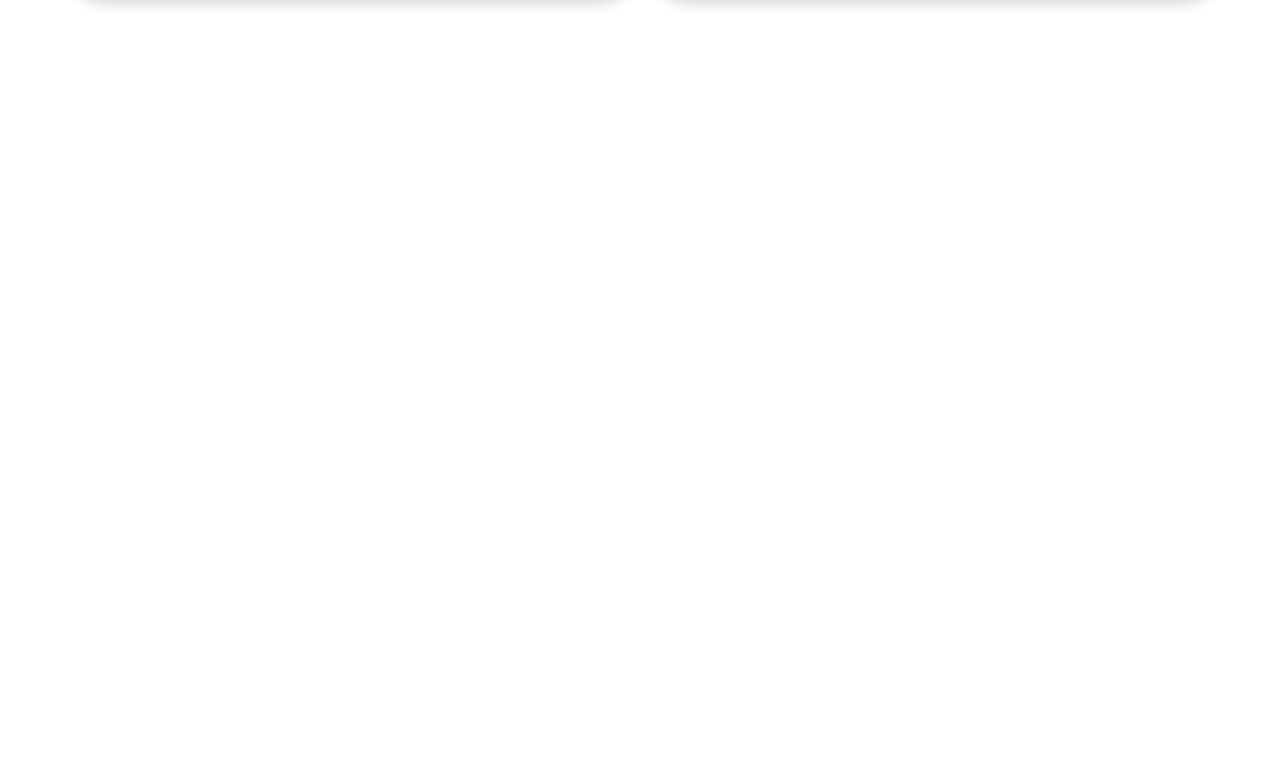
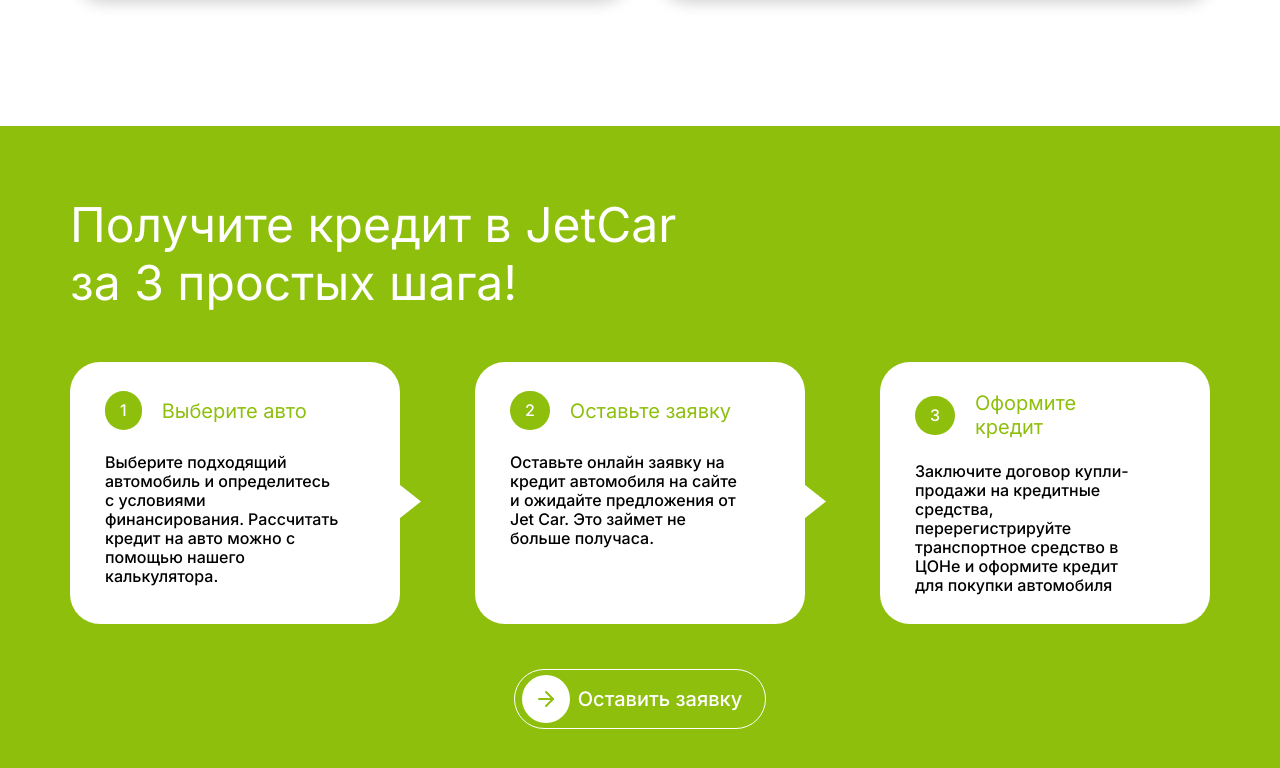
Before and after one commit to Zh3nyaZh3nya/site-practics-02, a Vue app: page / in a window 1280 px wide. Shown: the part 2478-3246 px from the top of the page. Before the commit the page ends 2491 px from the top, so only its background shows below. Built offline with nearby package versions, Linux system fonts and the light colour scheme.

Commit message:
added a new component about getting a loan

```diff
--- /dev/null
+++ b/src/components/JC-GettingLoan.vue
@@ -0,0 +1,144 @@
+<template>
+  <div class="getting__wrapper">
+    <div class="getting__content">
+      <div class="getting__content-title">
+        <h2>
+          Получите кредит в JetCar <br/>
+          за 3 простых шага!
+        </h2>
+      </div>
+      <div class="getting__content__row">
+        <div
+            class="getting__content__row-item"
+            v-for="item in gettingLoan"
+            :key="item.id"
+        >
+          <div class="getting__content__row-item-title">
+            <div class="getting__content__row-item-title-number">
+              <span>{{item.id}}</span>
+            </div>
+            <div class="getting__content__row-item-title-text">
+              <h3>{{item.title}}</h3>
+            </div>
+          </div>
+          <div class="getting__content__row-item-subtitle">
+            <span>{{item.subtitle}}</span>
+          </div>
+        </div>
+      </div>
+      <div class="getting__content-btn">
+        <jc-button style="background: none;box-shadow: none;border: 1px solid #fff;">
+          <template v-slot:img>
+            <img src="@/assets/image/svgIcon/arrow-right.svg" alt="arrow">
+          </template>
+          <template v-slot:text>
+            <span>Оставить заявку</span>
+          </template>
+        </jc-button>
+      </div>
+    </div>
+  </div>
+</template>
+
+<script>
+export default {
+  name: "jc-getting-loan",
+  data() {
+    return {
+      gettingLoan: [
+        {
+          id: 1,
+          title: "Выберите авто",
+          subtitle: "Выберите подходящий автомобиль и определитесь с условиями финансирования. Рассчитать кредит на авто можно с помощью нашего калькулятора.",
+        },
+        {
+          id: 2,
+          title: "Оставьте заявку",
+          subtitle: "Оставьте онлайн заявку на кредит автомобиля на сайте и ожидайте предложения от Jet Car. Это займет не больше получаса.",
+        },
+        {
+          id: 3,
+          title: "Оформите кредит",
+          subtitle: "Заключите договор купли-продажи на кредитные средства, перерегистрируйте транспортное средство в ЦОНе и оформите кредит для покупки автомобиля",
+        },
+      ]
+    }
+  },
+}
+</script>
+
+<style lang="scss">
+@import "@/assets/scss/variables.scss";
+.getting__wrapper {
+  background: $green-color;
+  padding-top: 70px;
+  padding-bottom: 79px;
+  margin-bottom: 128px;
+  .getting__content {
+    max-width: 1140px;
+    width: 100%;
+    margin: 0 auto;
+    &-title {
+      margin-bottom: 50px;
+      h2 {
+        font-size: $title-font-size;
+        line-height: $title-line-height;
+        color: #fff;
+      }
+    }
+    &__row {
+      display: grid;
+      grid-template-columns: repeat(3, 330px);
+      column-gap: 75px;
+      row-gap: 30px;
+      margin-bottom: 45px;
+      &-item {
+        position: relative;
+        border-radius: 30px;
+        background: #fff;
+        padding: 29px 61px 29px 35px;
+        &:not(:last-child):after {
+          content: "";
+          background: url("@/assets/image/imageLoan/arrowRight.png") no-repeat;
+          position: absolute;
+          top: 121px;
+          right: -39px;
+          width: 41px;
+          height: 36px;
+        }
+        &-title {
+          display: flex;
+          align-items: center;
+          column-gap: 20px;
+          margin-bottom: 23px;
+          &-number {
+            padding: 10px 15px;
+            background: $green-color;
+            border-radius: 50px;
+            span {
+              font-size: $tiny-font-size;
+              line-height: $tiny-line-height;
+              color: #fff;
+            }
+          }
+          &-text {
+            h3 {
+              font-size: $small-font-size;
+              line-height: $small-line-height;
+              color: $green-color;
+            }
+          }
+        }
+        &-subtitle {
+          font-size: $tiny-font-size;
+          line-height: $tiny-line-height;
+        }
+      }
+    }
+    &-btn {
+      display: flex;
+      justify-content: center;
+    }
+  }
+}
+</style>
--- a/src/views/JC-MainPage.vue
+++ b/src/views/JC-MainPage.vue
@@ -3,15 +3,18 @@
   <jc-services />
   <jc-quiz />
   <jc-purchase-information />
+  <jc-getting-loan />
 </template>
 
 <script>
 import JcServices from "@/components/JC-Services";
 import JcQuiz from "@/components/JC-Quiz";
 import JcPurchaseInformation from "@/components/JC-PurchaseInformation";
+import JcGettingLoan from "@/components/JC-GettingLoan";
 export default {
   name: "jc-main-page",
   components: {
+    JcGettingLoan,
     JcPurchaseInformation,
     JcQuiz,
     JcServices,
```
Also changed, not shown: src/assets/image/imageLoan/arrowRight.png (added).
